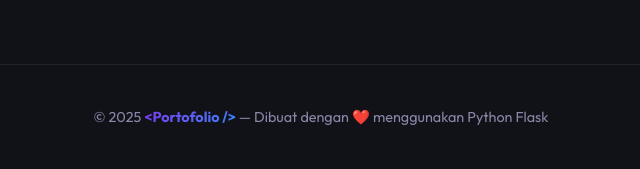
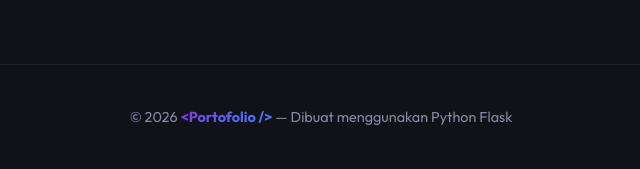
Before and after one commit to ihyamiftahurrohman/portofolio_ihya, a Flask app: page /about in a window 1280 px wide. Shown: the part 899-1068 px from the top of the page, without its empty margins (319-959 px from the left). Run offline with Flask 3, Linux system fonts and the light colour scheme; grey boxes labelled with a size stand in for pictures from a placeholder-image service; some libraries are stand-ins or nearby versions.

Commit message:
perbarui tahun footer menjadi 2026 dan hapus ikon love

```diff
--- a/templates/base.html
+++ b/templates/base.html
@@ -98,7 +98,7 @@
     <footer class="footer-custom">
         <div class="container text-center">
             <p class="footer-text">
-                &copy; 2025 <span class="footer-brand">{{ site_user.site_name if site_user and site_user.site_name else '&lt;Portofolio /&gt;' }}</span> &mdash; Dibuat dengan ❤️ menggunakan Python Flask
+                &copy; 2026 <span class="footer-brand">{{ site_user.site_name if site_user and site_user.site_name else '&lt;Portofolio /&gt;' }}</span> &mdash; Dibuat menggunakan Python Flask
             </p>
         </div>
     </footer>
```
